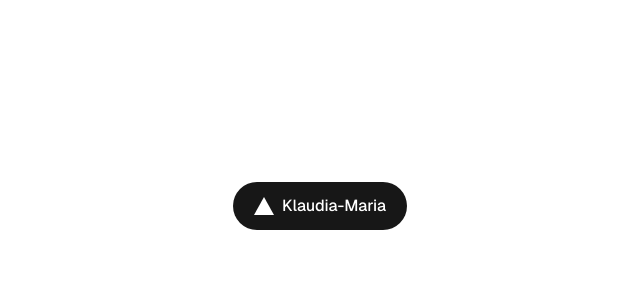
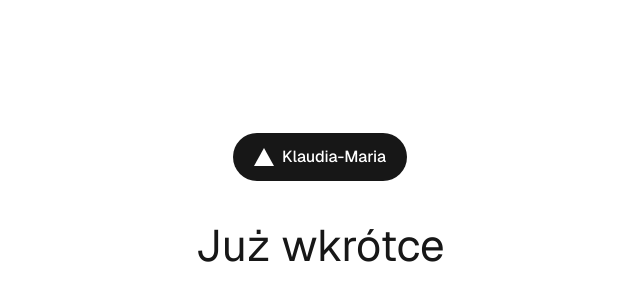
Before and after one commit to bartekkrok/klaudia-maria, a Next.js app: page / in a window 1280 px wide. Shown: the part 194-494 px from the top of the page, without its empty margins (320-960 px from the left). Built offline with nearby package versions, Linux system fonts and the light colour scheme.

Commit message:
text change

```diff
--- a/src/app/page.tsx
+++ b/src/app/page.tsx
@@ -3,7 +3,7 @@ import Image from "next/image";
 export default function Home() {
   return (
     <div className="font-sans grid grid-rows-[20px_1fr_20px] items-center justify-items-center min-h-screen p-8 pb-20 gap-16 sm:p-20">
-      <main className="flex flex-col gap-[32px] row-start-2 items-center sm:items-start">
+      <main className="flex flex-col gap-[32px] row-start-2 items-center">
         <div>
           <span
               className="rounded-full border border-solid border-transparent transition-colors flex items-center justify-center bg-foreground text-background gap-2 hover:bg-[#383838] dark:hover:bg-[#ccc] font-medium text-sm sm:text-base h-10 sm:h-12 px-4 sm:px-5 sm:w-auto"
@@ -18,6 +18,9 @@ export default function Home() {
             Klaudia-Maria
           </span>
         </div>
+          <div className="flex justify-center w-full text-[44px]">
+              Już wkrótce
+          </div>
       </main>
       <footer className="row-start-3 flex gap-[24px] flex-wrap items-center justify-center">
 
```
